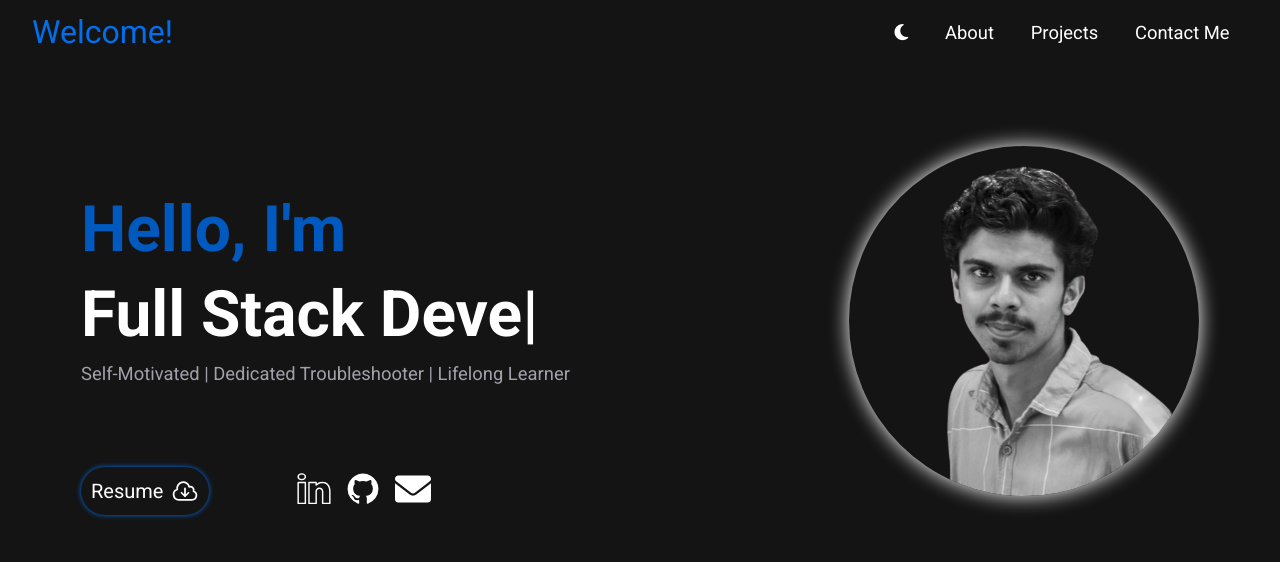
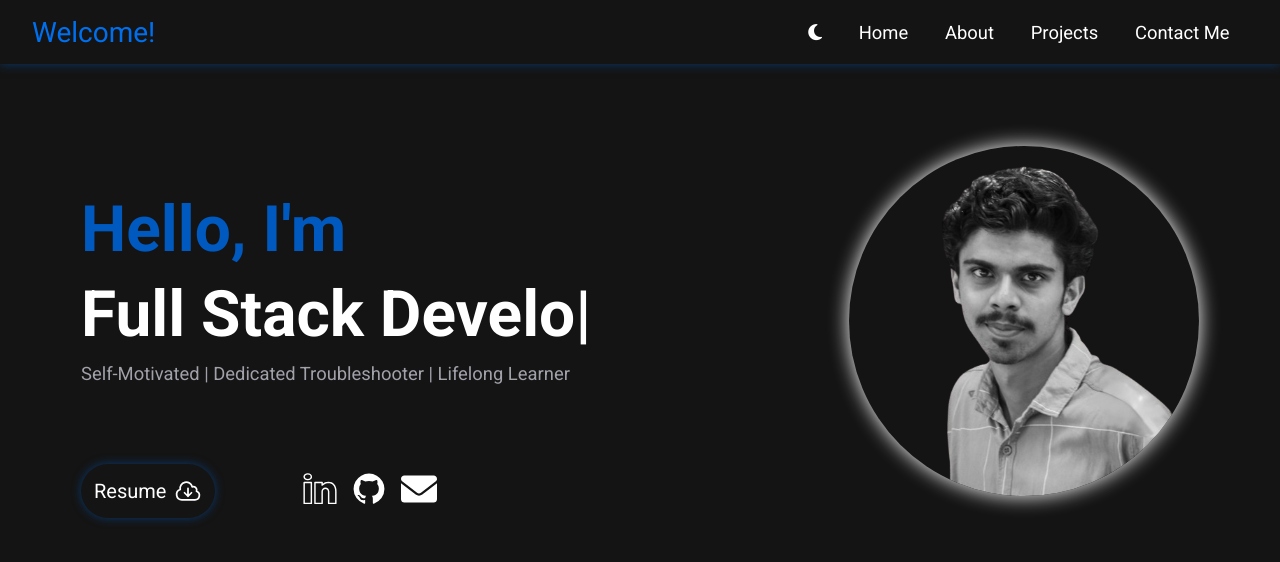
Before and after one commit to abhijith-07/blue-portfolio, a React (Vite) app: page / in a window 1280 px wide. Shown: the top 562 px of the page. Built offline with nearby package versions, Linux system fonts and the light colour scheme.

Commit message:
feat: home page modified and html structure added for remaining pages

```diff
--- a/src/components/Navbar.jsx
+++ b/src/components/Navbar.jsx
@@ -24,7 +24,7 @@ function Navbar() {
     [darkTheme])
 
     return(
-        <styles.NavBar>
+        <styles.NavBar darktheme={darkTheme}>
             <styles.Logo>Welcome!</styles.Logo>
             <styles.MenuBar onClick={toggleMenu} menuview={menuView} darktheme={darkTheme}>
                 <div></div>
@@ -41,13 +41,16 @@ function Navbar() {
                 </li>
                 }
                 <li>
-                    <a href="#">About</a>
+                    <a href="#">Home</a>
                 </li>
                 <li>
-                    <a href="#">Projects</a>
+                    <a href="/about">About</a>
                 </li>
                 <li>
-                    <a href="#">Contact Me</a>
+                    <a href="/projects">Projects</a>
+                </li>
+                <li>
+                    <a href="/contactme">Contact Me</a>
                 </li>
             </styles.Options>
         </styles.NavBar>
--- a/src/components/navstyles.js
+++ b/src/components/navstyles.js
@@ -6,8 +6,12 @@ const styles = {
         display: flex;
         justify-content: space-between;
         align-items: center;
+        position: fixed;
         height: 4rem;
+        width: 100vw;
         padding: 0 2em;
+        background-color: var(--bg-dark);
+        box-shadow: 0px 0px 10px ${props => props.darktheme ? "var(--primary-transparent)" : "var(--light-gray)"};
 
         @media screen and (max-width: 600px) {
             height: 3rem;
@@ -17,7 +21,7 @@ const styles = {
 
     Logo: styled.div`
         color: var(--primary);
-        font-size: 2rem;
+        font-size: 1.75rem;
 
         @media screen and (max-width: 600px) {
             font-size: 1.5rem;
@@ -27,7 +31,7 @@ const styles = {
     MenuBar: styled.div`
         display: none;
 
-        @media screen and (max-width: 600px) {
+        @media screen and (max-width: 680px) {
             display: ${(props) => (props.menuview ? 'none' : 'block')};
             cursor: pointer;
             div {
@@ -46,11 +50,11 @@ const styles = {
 
         li {
             padding: 0.5em 1em;
-            cursor: pointer;
             font-size: 1.15rem;
         }
 
         li a {
+            cursor: pointer;
             text-decoration: none;
             color:  ${props => props.darktheme ? "var(--font-light)" : "var(--font-dark)"};
         }
@@ -59,7 +63,7 @@ const styles = {
             display: none;
         }
 
-        @media screen and (max-width: 600px) {
+        @media screen and (max-width: 680px) {
             display: ${(props) => (props.menuview ? 'block' : 'none')};
             position: absolute;
             right: 0;
--- a/src/index.css
+++ b/src/index.css
@@ -10,6 +10,7 @@
 :root {
     --primary: #006FEE;
     --primary-dark: #0059be;
+    --primary-transparent: rgba(0, 89, 190, 0.517);
     --bg-dark: #141414;
     --bg-light: #f0f1f3;
     --bg-dark-transparent: #141414ca;
--- /dev/null
+++ b/src/pages/About/About.jsx
@@ -0,0 +1,20 @@
+function About() {
+    return (
+        <section>
+            <div>
+                <img src="" alt="" />
+            </div>
+            <div>
+                <h1>About Page</h1>
+                <p>I'm a seasoned Full-Stack Developer with a passion for developing scalable web applications. Ability to think critically & implement ideas to design end products. I'm a quick learner and a team player with excellent problem-solving skills who is always eager to learn new technologies and frameworks.</p>
+                <div>
+                    <button>Skills</button>
+                    <button>Education</button>
+                    <button>Certificates</button>
+                </div>
+            </div>
+        </section>
+    )
+}
+
+export default About;
--- /dev/null
+++ b/src/pages/Contact/Contact.jsx
@@ -0,0 +1,22 @@
+function Contact() {
+    return (
+        <section>
+            <div>
+                <h1>Let's Connect</h1>
+                <p>I'm currently looking for new opportunities, my inbox is always open. Whether you have a question or just want to say hi, I'll try my best to get back to you!</p>
+                <button className="btn-github">github-icon</button>
+                <button className="btn-linkedin">linkedin-icon</button>
+            </div>
+            <div>
+                <form action="">
+                    <input type="text" name="" id="" />
+                    <input type="email" name="" id="" />
+                    <textarea name="" id=""></textarea>
+                    <input type="submit" />
+                </form>
+            </div>
+        </section>
+    )
+}
+
+export default Contact;
--- a/src/pages/Home.jsx
+++ b/src/pages/Home/Home.jsx
@@ -1,45 +1,51 @@
 import { useContext, useEffect, useState } from 'react';
-import { ThemeContext } from '../contexts/themeContext';
-import styles from './styles'
+import { ThemeContext } from '../../contexts/themeContext';
+import styles from './Home.styles';
 
 function Home() {
-    const headers = ["Abhijith Subash", "Full Stack Developer"]
-    const typingSpeed = 100, deletingSpeed = 50, delayBetweenTexts = 1500
+    // Display as a typing effect
+    const headers = ["Abhijith Subash", "Full Stack Developer"];
+    const typingSpeed = 100, deletingSpeed = 50, delayBetweenTexts = 1500;
+
+    // Keep track of the current header being typed
     const [currentHeaderIndex, setCurrentHeaderIndex] = useState(0);
+    // Manage the display of the current header text (including the cursor '|')
     const [header, setHeader] = useState('|');
+    // Determine whether we are in the deleting phase of the typing effect
     const [isDeleting, setIsDeleting] = useState(false);
 
-    const {darkTheme} = useContext(ThemeContext);
+    // Accessing the theme context to apply the dark or light theme
+    const { darkTheme } = useContext(ThemeContext);
 
+    // Manage the typing and deleting effect
     useEffect(() => {
-        const handleTyping = () => {
-            const currentHeader = headers[currentHeaderIndex];
-            if (!isDeleting) {
-                // Typing effect
-                if (header.length < currentHeader.length + 1) {  // +1 to include the '|'
+        const currentHeader = headers[currentHeaderIndex];
+        let timeout;
+
+        if (isDeleting) {
+            // Handle deleting characters
+            if (header.length > 1) {
+                timeout = setTimeout(() => {
+                    setHeader(currentHeader.substring(0, header.length - 2) + '|'); // -2 to account for '|'
+                }, deletingSpeed);
+            } else {
+                setIsDeleting(false);
+                setCurrentHeaderIndex((prevIndex) => (prevIndex + 1) % headers.length);
+            }
+        } else {
+            // Handle typing characters
+            if (header.length < currentHeader.length + 1) { // +1 to include the '|'
+                timeout = setTimeout(() => {
                     setHeader(currentHeader.substring(0, header.length) + '|');
-                } else {
-                    // Wait before starting to delete
-                    setTimeout(() => setIsDeleting(true), delayBetweenTexts);
-                }
+                }, typingSpeed);
             } else {
-                // Deleting effect
-                if (header.length > 1) {  // Ensure we don't remove the '|'
-                    setHeader(currentHeader.substring(0, header.length - 2) + '|');  // -2 to account for '|'
-                } else {
-                    setIsDeleting(false);
-                    setCurrentHeaderIndex((prevIndex) => (prevIndex + 1) % headers.length);
-                }
+                timeout = setTimeout(() => setIsDeleting(true), delayBetweenTexts);
             }
-        };
-        const typingSpeedInterval = setTimeout(handleTyping, isDeleting ? deletingSpeed : typingSpeed);
-        return () => clearTimeout(typingSpeedInterval);
-    }, [header, isDeleting, headers, currentHeaderIndex, typingSpeed, deletingSpeed, delayBetweenTexts]);
+        }
 
-    useEffect(
-        ()=>{
-        }, [darkTheme]
-    )
+        return () => clearTimeout(timeout);
+    }, [header, isDeleting, headers, currentHeaderIndex]);
+
     return (
             <styles.Container darktheme={darkTheme}>
                 <styles.Details>
--- a/src/pages/styles.js
+++ b/src/pages/Home/Home.styles.js
@@ -2,18 +2,20 @@ import { styled } from 'styled-components';
 
 const styles = {
 
-Container: styled.div`
+Container: styled.section`
     display: flex;
     justify-content: center;
     align-items: center;
     color: ${props => props.darktheme ? "var(--font-light)" : "var(--font-dark)"};
-    padding-top: 8rem;
+    padding-top: 12rem;
 
     @media screen and (max-width: 790px){
         display: block;
         text-align: center;
-        position: absolute;
+        position: relative;
+        margin-top: 0;
         top: 300px;
+        height: 100vh;
     }
 
     @media screen and (max-width: 480px){
@@ -32,7 +34,7 @@ Profile: styled.div`
 
     img:hover {
         box-shadow: 0px 0px 20px var(--primary);
-        background-color: #080c13;
+        background-color: #080c1349;
     }
 
     @media screen and (max-width: 1000px) {
@@ -58,7 +60,7 @@ Profile: styled.div`
         img {
             width: 180px;
             height: 180px;
-            top: 20px;
+            top: 50px;
         }
     }
 `,
@@ -136,17 +138,42 @@ Options: styled.div`
         background-color: transparent;
         border-radius: 1.5em;
         border: none;
-        box-shadow: 0px 0px 5px ${props => props.darktheme ? "var(--primary)" : "var(--font-dark)"};
+        box-shadow: 0px 0px 10px ${props => props.darktheme ? "var(--primary-transparent)" : "var(--font-dark)"};
         cursor: pointer;
         display: flex;
         align-items: center;
         justify-content: center;
         gap: 0.5rem;
+        border: 3px solid transparent;
     }
 
     button.resume:hover {
-        color: var(--primary);
-        box-shadow: 0px 0px 10px var(--primary);
+        animation-name: shadowAnimation;
+        animation-duration: 2.5s;
+        animation-timing-function: ease-in-out;
+        animation-iteration-count: infinite;
+    }
+
+    @keyframes shadowAnimation {
+        0% {
+            border-top: 3px solid var(--primary);
+        }
+        25% {
+            border-top: 3px solid var(--primary);
+            border-right: 3px solid var(--primary);
+        }
+        50% {
+            border-right: 3px solid var(--primary);
+            border-bottom: 3px solid var(--primary);
+        }
+        75% {
+            border-bottom: 3px solid var(--primary);
+            border-left: 3px solid var(--primary);
+        }
+        100% {
+            border-left: 3px solid var(--primary);
+            border-top: 3px solid var(--primary);
+        }
     }
 
     button.resume svg {
--- /dev/null
+++ b/src/pages/Projects/Projects.jsx
@@ -0,0 +1,24 @@
+function Projects() {
+    return (
+        <section>
+            <h1>My Projects</h1>
+            <div>
+                <div className="card-1">
+                    <img src="" alt="" />
+                    <div className="project-details">
+                        <div>
+                            <h2 className="project-name">Project 1</h2>
+                            <p className="description">#react #django</p>
+                        </div>
+                        <div>
+                            <button className="btn-code">Code icon</button>
+                            <button className="btn-live">Eye button</button>
+                        </div>
+                    </div>
+                </div>
+            </div>
+        </section>
+    )
+}
+
+export default Projects;
```
Also changed, not shown: src/App.jsx (+8 -2 lines), src/pages/About/About.styles.js (added), src/pages/Contact/Contact.styles.js (added), src/pages/Projects/Projects.styles.js (added), 1 other file (tests, documents, lock files or other folders).
